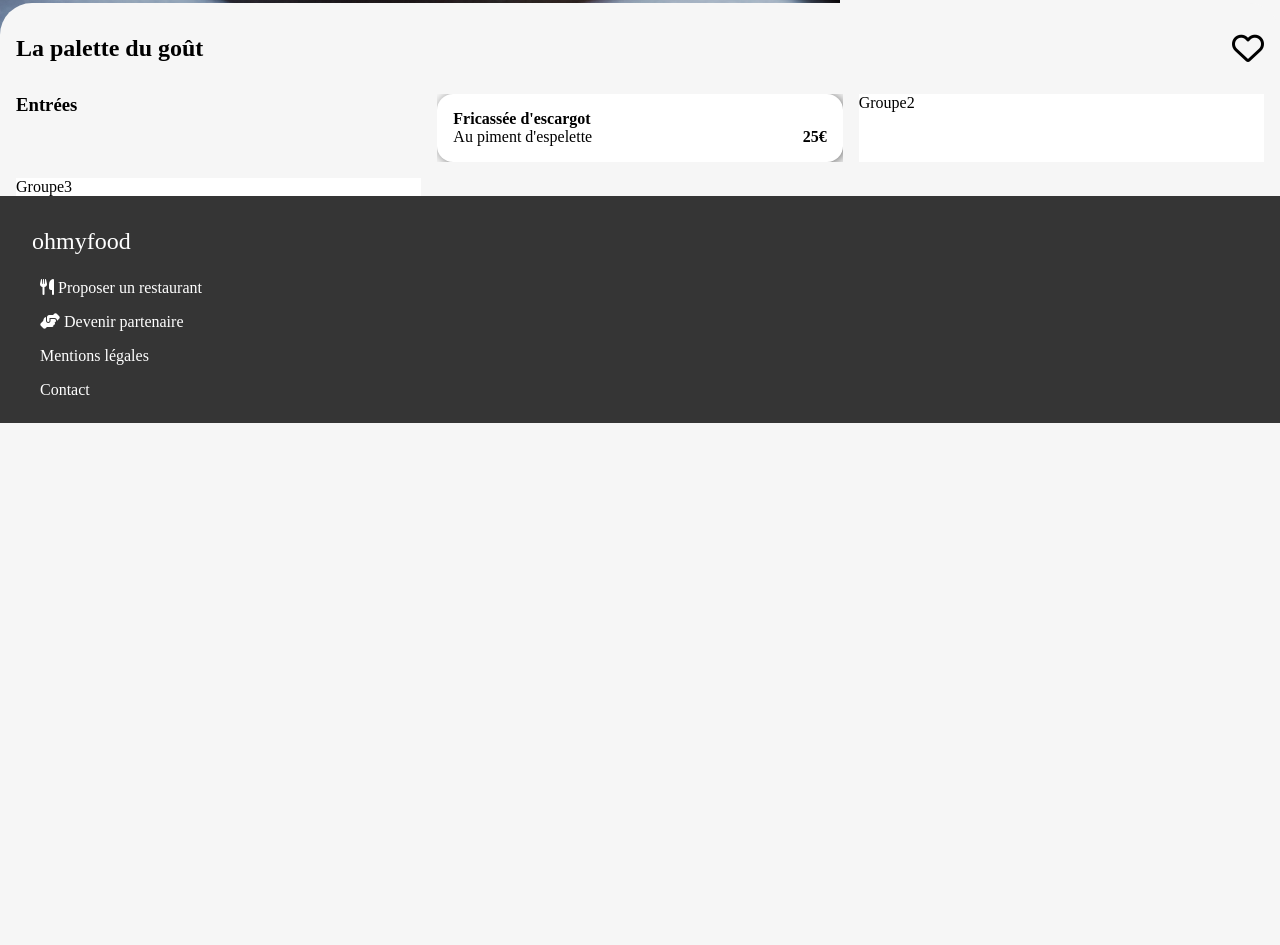
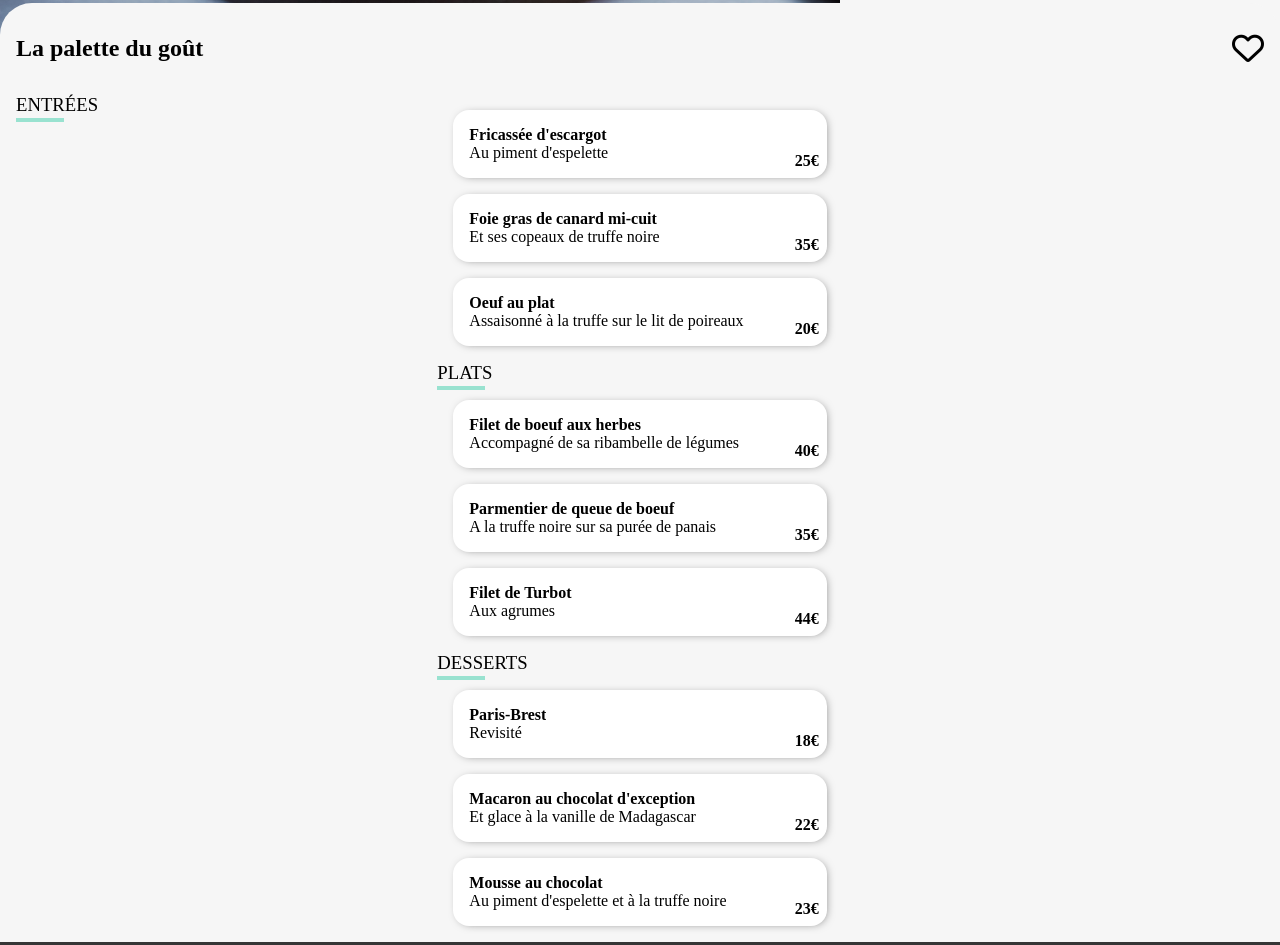
Before and after one commit to kant95270/kribi_karim_3_14112021, a website: page pages/resto-1.html in a window 1280 px wide. Shown: the part 573-1518 px from the top of the page. Before the commit the page ends 996 px from the top, so only its background shows below. Drawn offline with Linux system fonts and the light colour scheme; a web font is replaced by a local one.

Commit message:
entreés plats dessert pseudo

```diff
--- a/pages/resto-1.html
+++ b/pages/resto-1.html
@@ -34,9 +34,91 @@
                   <i class="fas fa-check"></i>
                 </div>
             </div>
-        </div>
-        <div class="menus_category">Groupe2</div>
-        <div class="menus_category">Groupe3</div>
+            <div class="menu-item">
+                <div class="menu-item_description">
+                    <h4>Foie gras de canard mi-cuit</h4>
+                    <p>Et ses copeaux de truffe noire</p>
+                </div>
+                <span class="menu-item_price">35€</span>
+                <div class="menu-item_check">
+                    <i class="fas fa-check"></i>
+            </div>
+          </div>
+          <div class="menu-item">
+              <div class="menu-item_description">
+                  <h4>Oeuf au plat</h4>
+                  <p>Assaisonné à la truffe sur le lit de poireaux</p>
+              </div>
+              <span class="menu-item_price">20€</span>
+              <div class="menu-item_check">
+                  <i class="fas fa-check"></i>
+          </div>
+          </div>
+        <h3>Plats</h3>
+        <div class="menus_category">
+            <div class="menu-item">
+                <div class="menu-item_description">
+                    <h4>Filet de boeuf aux herbes</h4>
+                    <p>Accompagné de sa ribambelle de légumes</p>
+                    </div>
+                    <span class="menu-item_price">40€</span>
+                    <div class="menu-item_check">
+                      <i class="fas fa-check"></i>
+                    </div>
+                </div>
+                <div class="menu-item">
+                    <div class="menu-item_description">
+                        <h4>Parmentier de queue de boeuf</h4>
+                        <p>A la truffe noire sur sa purée de panais</p>
+                    </div>
+                    <span class="menu-item_price">35€</span>
+                    <div class="menu-item_check">
+                        <i class="fas fa-check"></i>
+                </div>
+              </div>
+              <div class="menu-item">
+                  <div class="menu-item_description">
+                      <h4>Filet de Turbot</h4>
+                      <p>Aux agrumes</p>
+                  </div>
+                  <span class="menu-item_price">44€</span>
+                  <div class="menu-item_check">
+                      <i class="fas fa-check"></i>
+              </div>
+              </div>
+              <h3>Desserts</h3>
+        <div class="menus_category">
+            <div class="menu-item">
+                <div class="menu-item_description">
+                    <h4>Paris-Brest</h4>
+                    <p>Revisité</p>
+                    </div>
+                    <span class="menu-item_price">18€</span>
+                    <div class="menu-item_check">
+                      <i class="fas fa-check"></i>
+                    </div>
+                </div>
+                <div class="menu-item">
+                    <div class="menu-item_description">
+                        <h4>Macaron au chocolat d'exception</h4>
+                        <p>Et glace à la vanille de Madagascar</p>
+                    </div>
+                    <span class="menu-item_price">22€</span>
+                    <div class="menu-item_check">
+                        <i class="fas fa-check"></i>
+                </div>
+              </div>
+              <div class="menu-item">
+                  <div class="menu-item_description">
+                      <h4>Mousse au chocolat</h4>
+                      <p>Au piment d'espelette et à la truffe noire</p>
+                  </div>
+                  <span class="menu-item_price">23€</span>
+                  <div class="menu-item_check">
+                      <i class="fas fa-check"></i>
+              </div>
+              </div>
+              </div>
     </section>
     </main>
 
--- a/sass/pages/restaurant.scss
+++ b/sass/pages/restaurant.scss
@@ -37,20 +37,33 @@ body{
     @media (max-width:$breakpoint) {
         grid-template-columns: 1fr;
 }
+h3 {
+    text-transform: uppercase;
+    font-weight: 400;
+    position: relative;
+    &::after {
+      content:"";
+      position: absolute;
+      top :24px;
+      left: 0px;
+      height: 4px;
+      width: 48px;
+      background-color:$color-tertiary;
+    }
+}
 .menus_category {
-    background-color: white;
     overflow: hidden;
     .menu-item {
         display: flex;
+        background-color: white;
+        border-radius: 16px;
         overflow: hidden;
-        border-radius: 16px;
-        white-space: nowrap;
-        text-overflow: ellipsis;
+        margin: 16px;
         @include box-shadow;
         .menu-item_price {
             margin-left: auto;
             font-weight: 900;
-            padding: 16px;
+            padding: 8px;
             display: flex;
             align-items: flex-end;
         }
--- a/sass/utils/mixins.scss
+++ b/sass/utils/mixins.scss
@@ -1,3 +1,5 @@
+@import "./colors.scss";
+
 @mixin gradient ($opacity :0.9) {
     background-image: linear-gradient(
     to top,
@@ -6,7 +8,7 @@
     );
 }
 @mixin box-shadow {
-    box-shadow: 2px 1px 16px -3px #000000;
+    box-shadow: 2px 1px 8px -3px $lightgrey;
 
 }
 @mixin zoom {
```
Also changed, not shown: style.css, 1 other file.
